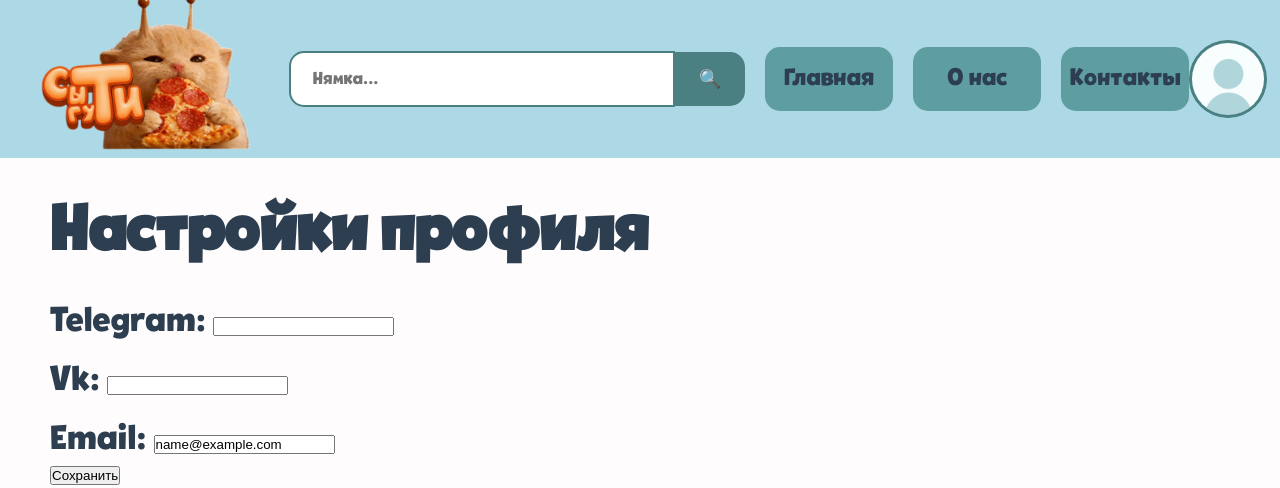
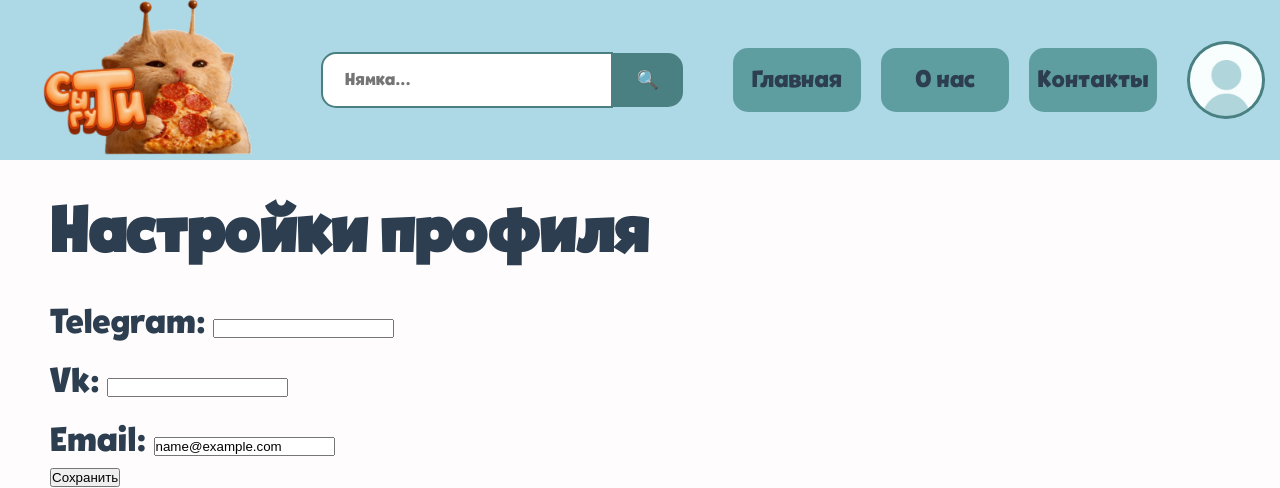
Before and after one commit to krktmmm/eda_trpo, a Django app: page /profile/edit/ in a window 1280 px wide. Shown: the top 488 px of the page. Run offline with Django 5.2, Linux system fonts and the light colour scheme; the visitor is signed in with stand-in values (Sample User, id 1); data comes from the database, SQL or seed files in the repository.

Commit message:
спасибо фронтенду за его существование, она исправила буквально ВСЁ, просто легенда обожаю

```diff
--- a/static/header_and_footer.css
+++ b/static/header_and_footer.css
@@ -3,7 +3,7 @@
 /* ШАПКА САЙТА */
 .navigation {
     background-color: #ADD8E6;   /* Цвет фона шапки */
-    padding: 1%;                   /* вертикальные отступы */
+    padding: 0px 15px;                   /* вертикальные отступы */
     width: 100%;                   /* На всю ширину окна */
     overflow: visible;             /* Запрещаем горизонтальную прокрутку */
     position: relative;
@@ -13,6 +13,10 @@
 /* ЛОГОТИП */
 .logo {
     position: relative;
+    height: 160px;        /*  высота как у шапки */
+    overflow: hidden;     /* обрезает логотип */
+    display: flex;
+    align-items: center;
     z-index: 1;
 }
 
@@ -27,8 +31,10 @@
     display: flex;                    /* В ряд */
     justify-content: space-between;   /* Раздвигает элементы */
     align-items: center;              /* Вертикальное выравнивание по центру */
-    height: 132px;                    /* Высота панели */
-    margin: 0 auto;                   /* Центрирование по горизонтали */
+    height: 160px;    /* Минимальная высота */
+    margin: 0 auto;
+    gap: 30px;
+     overflow: visible;
 }
 
 /* ПОИСКОВАЯ СТРОКА */
@@ -106,7 +112,7 @@
     border-radius: 50%;            /* Скругление 50% = круг */
 
     /* Выравнивание содержимого */
-    margin-left: 20px;             /* Отступ между меню и профилем */
+    /* margin-left: 20px;             Отступ между меню и профилем  */
     display: flex;
     align-items: center;           /* Центрируем иконку по вертикали */
     justify-content: center;       /* Центрируем иконку по горизонтали */
@@ -220,6 +226,8 @@
 .profile-dropdown {
     position: relative;
     display: inline-block;
+    overflow: visible;
+    z-index: 1000;
 }
 
 .profile-icon {
@@ -232,6 +240,8 @@
     display: flex;
     align-items: center;
     justify-content: center;
+    position: relative;
+    z-index: 1001;
     transition: 0.3s;
 }
 
@@ -253,12 +263,14 @@
     display: none;
     position: absolute;
     right: 0;
+    top: 100%;
     background-color: white;
     min-width: 160px;
+    margin-top: 10px;
     box-shadow: 0px 8px 16px 0px rgba(0,0,0,0.2);
     z-index: 10000;
-    border-radius: 10px;
-    overflow: hidden;
+    border-radius: 15px;
+    overflow: visible;
 }
 
 .dropdown-content a {
@@ -273,6 +285,7 @@
 .dropdown-content a:hover {
     background-color: #f99039;
     color: white;
+    border-radius: 15px;
 }
 
 .show {
@@ -295,4 +308,5 @@
 .dropdown-content form .dropdown-link:hover {
     background-color: #f99039;
     color: white;
+    border-radius: 15px;
 }
```
